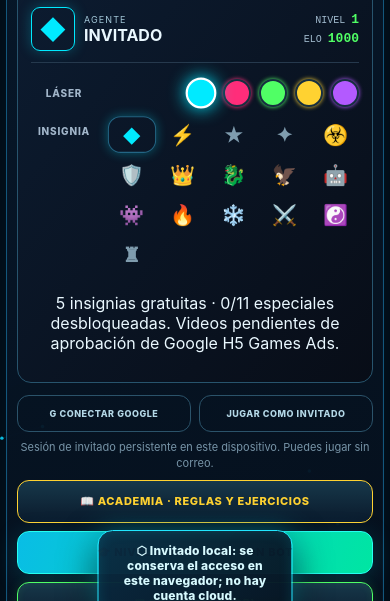
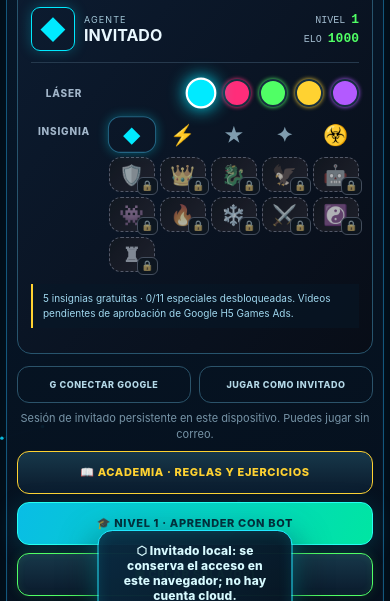
Before and after one commit to FUNDACIONECOPIENSAEVOLUTION/3d-line, a plain HTML site: page index.html in a window 390 px wide. Both pictures are taken after a click on the button "⚡ CONTINUAR COMO INVITADO". Shown: the part 212-813 px from the top of the page. Drawn offline with nearby package versions, Linux system fonts and the light colour scheme.

Commit message:
style(v57.7): candados de insignias, contadores de videos y reinicio de nivel responsive

```diff
--- a/styles.css
+++ b/styles.css
@@ -276,3 +276,28 @@ body.xr-active .academy-overlay{z-index:130}
  .academy-example svg{max-height:96px}
  .academy-description{font-size:11px}
 }
+
+/* V57.7 · insignias recompensadas y reintento de nivel */
+.badge-choices .locked-badge{
+ position:relative;opacity:.69;filter:saturate(.47);
+ background:linear-gradient(130deg,#101926,#2a263c);
+ border:1px dashed #6e789b;color:#afbdd3
+}
+.badge-choices .locked-badge::after{
+ content:"🔒";position:absolute;bottom:-4px;right:-4px;
+ font-size:10px;line-height:1;background:#071829;
+ padding:3px;border-radius:6px;border:1px solid #536a8d
+}
+.badge-choices .locked-badge:hover,.badge-choices .locked-badge:focus-visible{
+ opacity:1;border-color:#ffd231;filter:saturate(.9)
+}
+.badge-progress-note{font-size:11px;color:#a0d8ef;text-align:left;line-height:1.5;margin:7px 0 12px;padding:7px 10px;border-left:2px solid #ffd231;background:#07182980}
+.reward-retry{border:1px solid #ffdc4d;color:#ffecb0;background:linear-gradient(135deg,#19364d,#49320f);font-weight:900;box-shadow:0 0 15px #ffd23136}
+.reward-retry:hover{box-shadow:0 0 22px #ffcb2e85}
+.reward-detail{font-size:11px;color:#b4d8e5;line-height:1.5;text-align:center;margin:9px 0 1px}
+#monetization p{line-height:1.45}
+@media(max-width:420px){
+ .badge-progress-note{font-size:10px}
+ #results .actions{display:grid;grid-template-columns:repeat(2,minmax(0,1fr));gap:8px}
+ #results .actions button{white-space:normal;min-width:0;font-size:11px;padding:9px 6px}
+}
```
